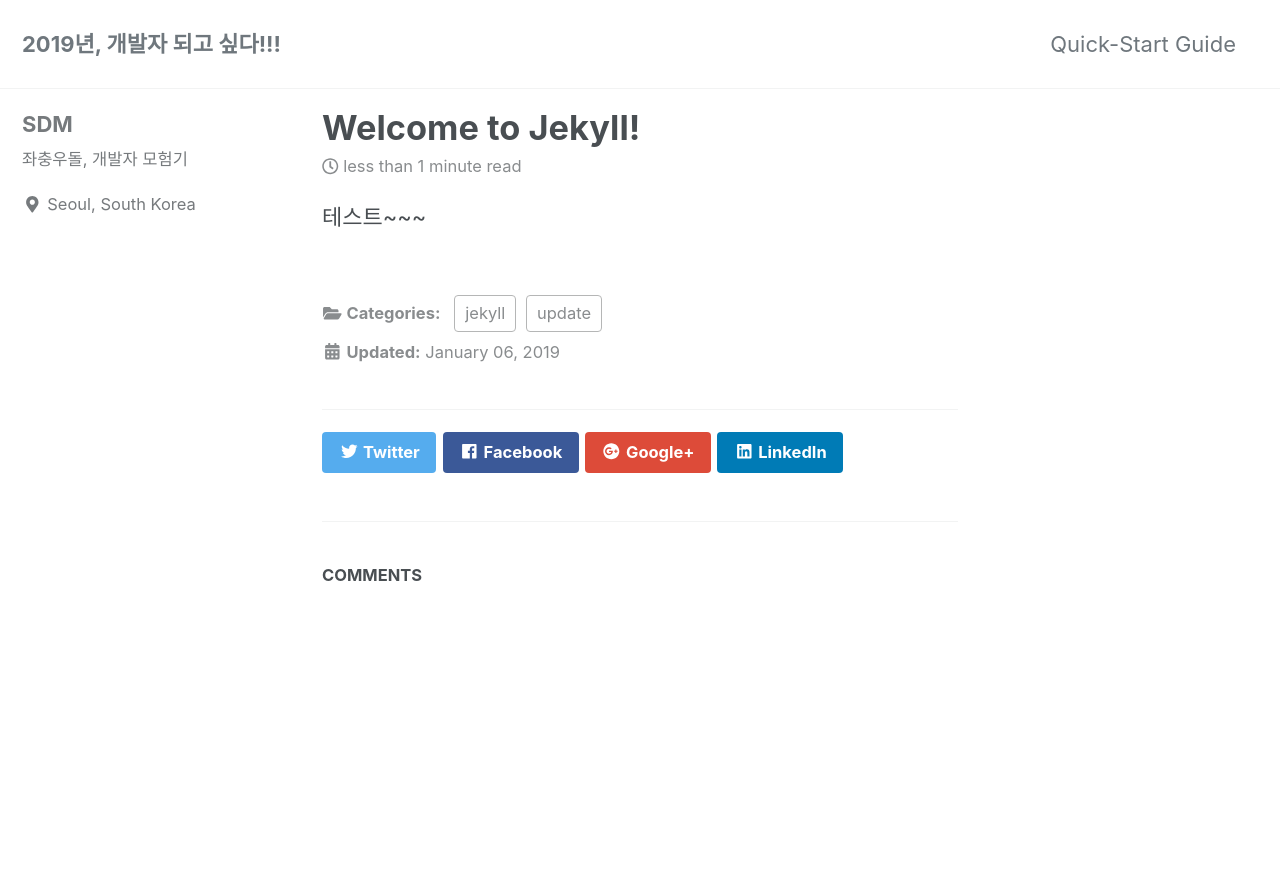
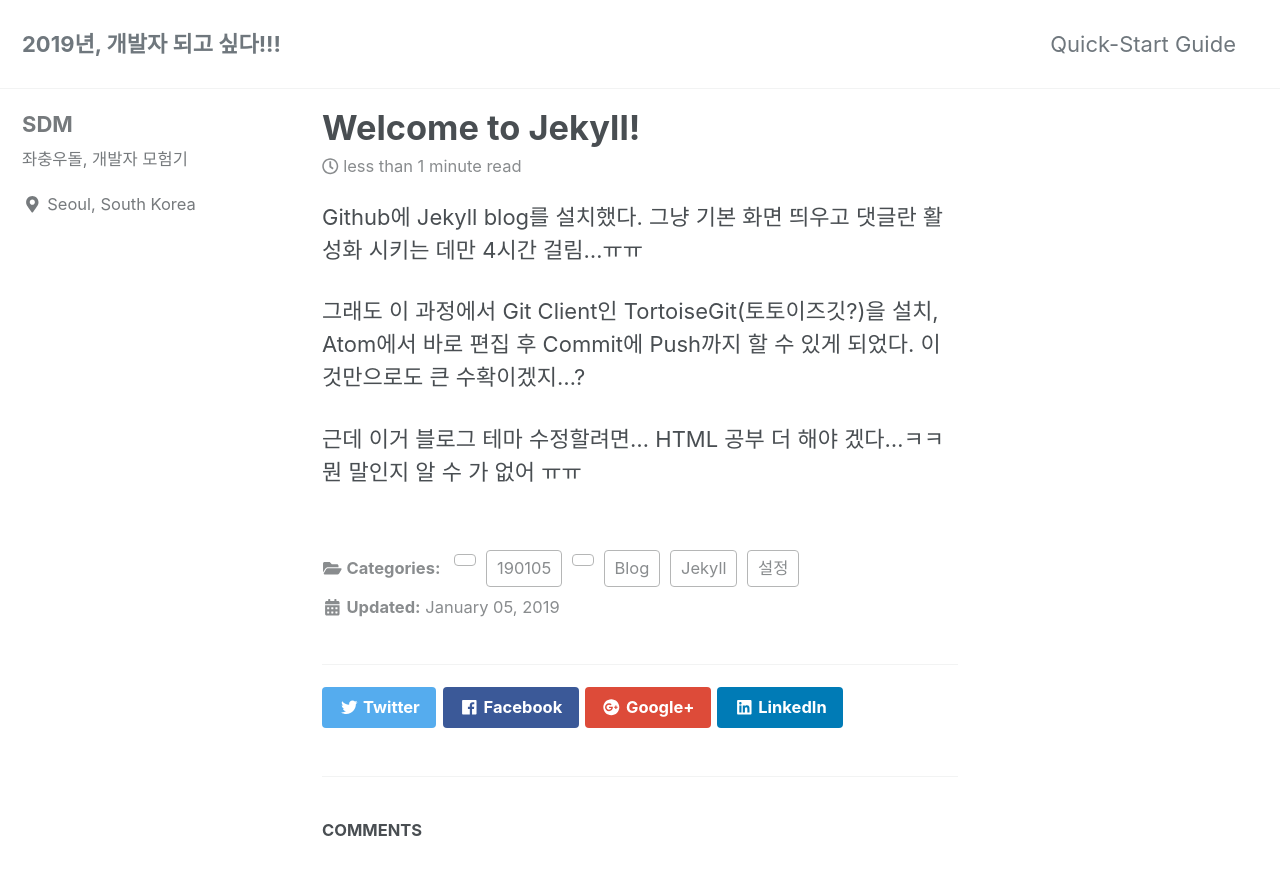
Before and after one commit to hotsdm/hotsdm.github.io, a Jekyll site: the page built from _posts/2019-01-05-first-post.md, in a window 1280 px wide and 900 px high. Shown: the top 875 px of the window. Built offline with Jekyll 4.4.1, drawn with Linux system fonts in a browser that asks for light colours; cached includes are drawn as plain includes; nearby versions of some CDN libraries; comment, search, counter and statistics services are not loaded.

Commit message:
190105 - 첫 글 수정

```diff
--- a/_posts/2019-01-05-first-post.md
+++ b/_posts/2019-01-05-first-post.md
@@ -1,6 +1,14 @@
 ---
 title: "Welcome to Jekyll!"
-date: 2019-01-06 08:26:28 -0400
-categories: jekyll update
+date: 2019-01-05 18:00:28 -0400
+categories: 190105, Jekyll Blog 설정
 ---
-테스트~~~
+Github에 Jekyll blog를 설치했다.
+그냥 기본 화면 띄우고 댓글란 활성화 시키는 데만 4시간 걸림...ㅠㅠ
+
+그래도 이 과정에서 Git Client인 TortoiseGit(토토이즈깃?)을 설치,
+Atom에서 바로 편집 후 Commit에 Push까지 할 수 있게 되었다.
+이것만으로도 큰 수확이겠지...?
+
+근데 이거 블로그 테마 수정할려면...
+HTML 공부 더 해야 겠다...ㅋㅋ 뭔 말인지 알 수 가 없어 ㅠㅠ
```
